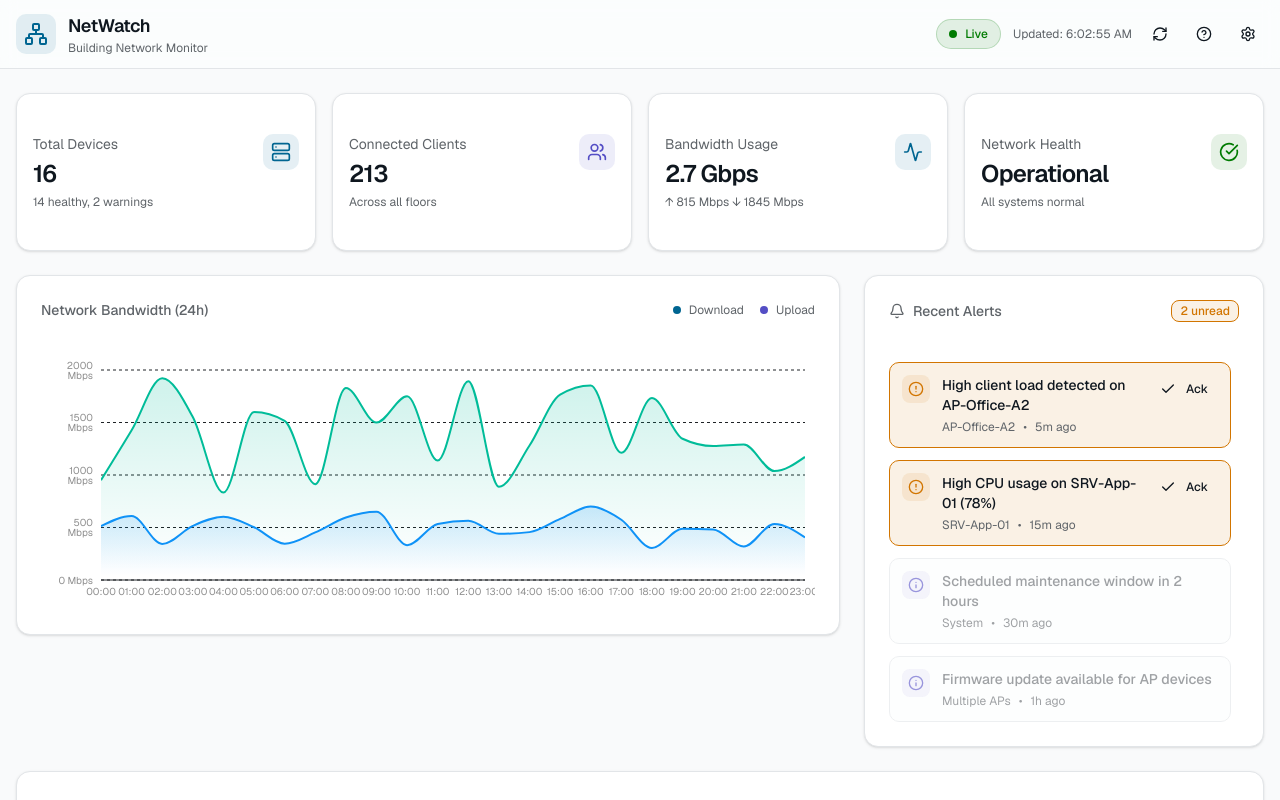
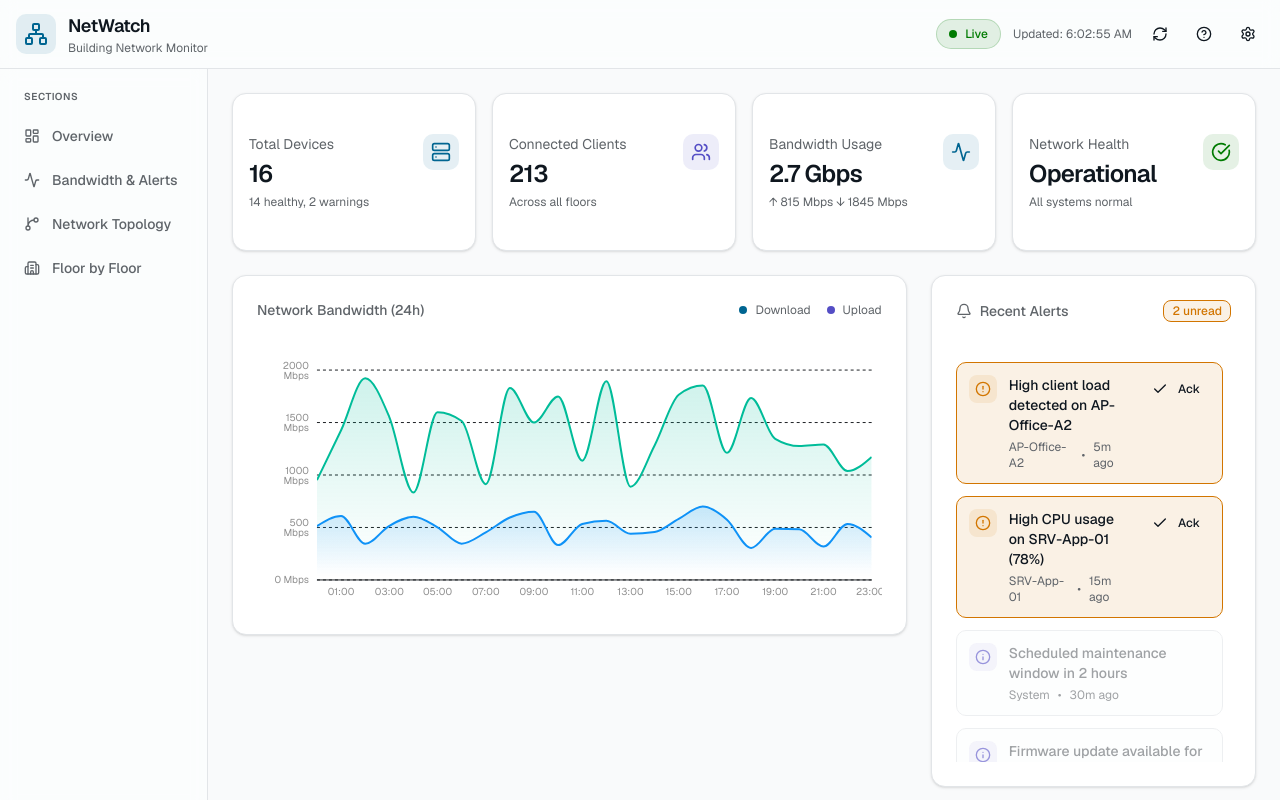
Before and after one commit to Jujulka26/network-status-dashboard, a Next.js app: page / in a window 1280 px wide. Shown: the top 800 px of the page. Built offline with nearby package versions, Linux system fonts and the light colour scheme.

Commit message:
Add navigation components and enhance floor and topology views with expand functionality

```diff
--- a/components/dashboard/floor-view.tsx
+++ b/components/dashboard/floor-view.tsx
@@ -1,6 +1,6 @@
 "use client"
 
-import { useState } from "react"
+import { useState, useEffect } from "react"
 import { Card, CardContent, CardHeader, CardTitle } from "@/components/ui/card"
 import { Badge } from "@/components/ui/badge"
 import { Button } from "@/components/ui/button"
@@ -93,8 +93,12 @@ function DeviceCard({ device }: { device: Device }) {
   )
 }
 
-function FloorCard({ floor }: { floor: FloorData }) {
+function FloorCard({ floor, expandTrigger }: { floor: FloorData; expandTrigger: number }) {
   const [expanded, setExpanded] = useState(false)
+
+  useEffect(() => {
+    if (expandTrigger > 0) setExpanded(true)
+  }, [expandTrigger])
 
   const healthyCount = floor.devices.filter(d => d.status === "healthy").length
   const warningCount = floor.devices.filter(d => d.status === "warning").length
@@ -142,6 +146,14 @@ function FloorCard({ floor }: { floor: FloorData }) {
 }
 
 export function FloorView({ floors }: FloorViewProps) {
+  const [expandTrigger, setExpandTrigger] = useState(0)
+
+  useEffect(() => {
+    const handler = () => setExpandTrigger(t => t + 1)
+    window.addEventListener("expand-floors", handler)
+    return () => window.removeEventListener("expand-floors", handler)
+  }, [])
+
   return (
     <div className="space-y-4">
       <div className="flex items-center justify-between">
@@ -150,7 +162,7 @@ export function FloorView({ floors }: FloorViewProps) {
       </div>
       <div className="space-y-4">
         {floors.map(floor => (
-          <FloorCard key={floor.floor} floor={floor} />
+          <FloorCard key={floor.floor} floor={floor} expandTrigger={expandTrigger} />
         ))}
       </div>
     </div>
--- /dev/null
+++ b/components/dashboard/nav-drawer.tsx
@@ -0,0 +1,63 @@
+"use client"
+
+import { useState } from "react"
+import { Sheet, SheetContent, SheetHeader, SheetTitle, SheetTrigger } from "@/components/ui/sheet"
+import { Button } from "@/components/ui/button"
+import { Menu, LayoutDashboard, Activity, GitBranch, Building2, Bell } from "lucide-react"
+import { cn } from "@/lib/utils"
+
+const NAV_ITEMS = [
+  { label: "Overview",         icon: LayoutDashboard, id: "section-overview"  },
+  { label: "Bandwidth & Alerts", icon: Activity,      id: "section-bandwidth" },
+  { label: "Network Topology", icon: GitBranch,       id: "section-topology"  },
+  { label: "Floor-by-Floor",   icon: Building2,       id: "section-floors"    },
+]
+
+export function NavDrawer() {
+  const [open, setOpen] = useState(false)
+  const [active, setActive] = useState<string | null>(null)
+
+  function scrollTo(id: string) {
+    const el = document.getElementById(id)
+    if (el) {
+      el.scrollIntoView({ behavior: "smooth", block: "start" })
+      setActive(id)
+      setOpen(false)
+    }
+  }
+
+  return (
+    <Sheet open={open} onOpenChange={setOpen}>
+      <SheetTrigger asChild>
+        <Button variant="ghost" size="icon" className="h-8 w-8">
+          <Menu className="h-5 w-5" />
+          <span className="sr-only">Open navigation</span>
+        </Button>
+      </SheetTrigger>
+
+      <SheetContent side="left" className="w-64 p-0">
+        <SheetHeader className="px-6 py-5 border-b border-border">
+          <SheetTitle className="text-base">Navigation</SheetTitle>
+        </SheetHeader>
+
+        <nav className="p-4 space-y-1">
+          {NAV_ITEMS.map(({ label, icon: Icon, id }) => (
+            <button
+              key={id}
+              onClick={() => scrollTo(id)}
+              className={cn(
+                "w-full flex items-center gap-3 px-3 py-2.5 rounded-lg text-sm font-medium transition-colors text-left",
+                active === id
+                  ? "bg-primary/10 text-primary"
+                  : "text-muted-foreground hover:bg-secondary hover:text-foreground"
+              )}
+            >
+              <Icon className="h-4 w-4 shrink-0" />
+              {label}
+            </button>
+          ))}
+        </nav>
+      </SheetContent>
+    </Sheet>
+  )
+}
--- /dev/null
+++ b/components/dashboard/nav-sidebar.tsx
@@ -0,0 +1,52 @@
+"use client"
+
+import { useState } from "react"
+import { LayoutDashboard, Activity, GitBranch, Building2 } from "lucide-react"
+import { cn } from "@/lib/utils"
+
+const NAV_ITEMS = [
+  { label: "Overview",           icon: LayoutDashboard, id: "section-overview"  },
+  { label: "Bandwidth & Alerts", icon: Activity,        id: "section-bandwidth" },
+  { label: "Network Topology",   icon: GitBranch,       id: "section-topology"  },
+  { label: "Floor by Floor",     icon: Building2,       id: "section-floors"    },
+]
+
+export function NavSidebar() {
+  const [active, setActive] = useState<string | null>(null)
+
+  function scrollTo(id: string) {
+    const el = document.getElementById(id)
+    if (el) {
+      const top = el.getBoundingClientRect().top + window.scrollY - 80
+      window.scrollTo({ top, behavior: "smooth" })
+      setActive(id)
+    }
+    if (id === "section-topology") window.dispatchEvent(new CustomEvent("expand-topology"))
+    if (id === "section-floors")   window.dispatchEvent(new CustomEvent("expand-floors"))
+  }
+
+  return (
+    <aside className="w-52 shrink-0 sticky top-[57px] h-[calc(100vh-57px)] border-r border-border bg-card/50 backdrop-blur-sm overflow-y-auto">
+      <nav className="p-3 space-y-1">
+        <p className="text-[10px] font-semibold text-muted-foreground uppercase tracking-wider px-3 py-2">
+          Sections
+        </p>
+        {NAV_ITEMS.map(({ label, icon: Icon, id }) => (
+          <button
+            key={id}
+            onClick={() => scrollTo(id)}
+            className={cn(
+              "w-full flex items-center gap-3 px-3 py-2.5 rounded-lg text-sm font-medium transition-colors text-left",
+              active === id
+                ? "bg-primary/10 text-primary"
+                : "text-muted-foreground hover:bg-secondary hover:text-foreground"
+            )}
+          >
+            <Icon className="h-4 w-4 shrink-0" />
+            {label}
+          </button>
+        ))}
+      </nav>
+    </aside>
+  )
+}
--- a/components/dashboard/network-dashboard.tsx
+++ b/components/dashboard/network-dashboard.tsx
@@ -7,6 +7,7 @@ import { FloorView } from "./floor-view"
 import { BandwidthChart } from "./bandwidth-chart"
 import { AlertsPanel } from "./alerts-panel"
 import { NetworkTopology } from "./network-topology"
+import { NavSidebar } from "./nav-sidebar"
 
 export function NetworkDashboard() {
   const { floors, alerts, bandwidthHistory, lastUpdated } = useNetworkData()
@@ -15,15 +16,17 @@ export function NetworkDashboard() {
     <div className="min-h-screen bg-background">
       <DashboardHeader lastUpdated={lastUpdated} />
 
-      <main className="container mx-auto px-4 py-6 space-y-6">
+      <div className="flex">
+      <NavSidebar />
+      <main className="flex-1 min-w-0 px-6 py-6 space-y-6">
         {/* Overview Statistics */}
-        <section aria-labelledby="overview-heading">
+        <section id="section-overview" aria-labelledby="overview-heading">
           <h2 id="overview-heading" className="sr-only">Network Overview</h2>
           <OverviewStats floors={floors} />
         </section>
 
         {/* Charts and Alerts Row */}
-        <section className="grid grid-cols-1 lg:grid-cols-3 gap-6">
+        <section id="section-bandwidth" className="grid grid-cols-1 lg:grid-cols-3 gap-6">
           <div className="lg:col-span-2">
             <BandwidthChart data={bandwidthHistory} />
           </div>
@@ -33,26 +36,18 @@ export function NetworkDashboard() {
         </section>
 
         {/* Network Topology */}
-        <section aria-labelledby="topology-heading">
+        <section id="section-topology" aria-labelledby="topology-heading">
           <h2 id="topology-heading" className="sr-only">Network Topology</h2>
           <NetworkTopology floors={floors} />
         </section>
 
         {/* Floor-by-Floor View */}
-        <section aria-labelledby="floors-heading">
+        <section id="section-floors" aria-labelledby="floors-heading">
           <FloorView floors={floors} />
         </section>
       </main>
+      </div>
 
-      {/* Footer */}
-      <footer className="border-t border-border py-4 mt-8">
-        <div className="container mx-auto px-4">
-          <div className="flex flex-col sm:flex-row items-center justify-between gap-2 text-xs text-muted-foreground">
-            <p>NetWatch Network Monitoring Dashboard</p>
-            <p>Data refreshes automatically every 5 seconds</p>
-          </div>
-        </div>
-      </footer>
     </div>
   )
 }
--- a/components/dashboard/network-topology.tsx
+++ b/components/dashboard/network-topology.tsx
@@ -150,6 +150,13 @@ function buildInitialGraph(floors: FloorData[], homes: Map<string, { x: number;
 
 export function NetworkTopology({ floors }: { floors: FloorData[] }) {
   const [open, setOpen] = useState(false)
+
+  useEffect(() => {
+    const handler = () => setOpen(true)
+    window.addEventListener("expand-topology", handler)
+    return () => window.removeEventListener("expand-topology", handler)
+  }, [])
+
   const [homes] = useState(() => computeHomes(floors))
   const [{ nodes: initNodes, edges: initEdges }] = useState(() => buildInitialGraph(floors, homes))
   const [nodes, setNodes, onNodesChange] = useNodesState(initNodes)
```
